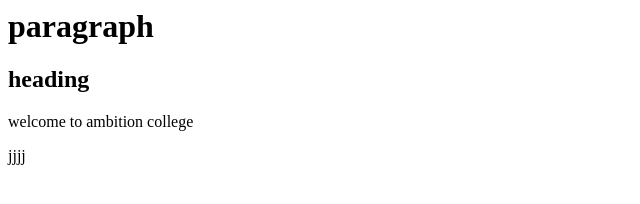
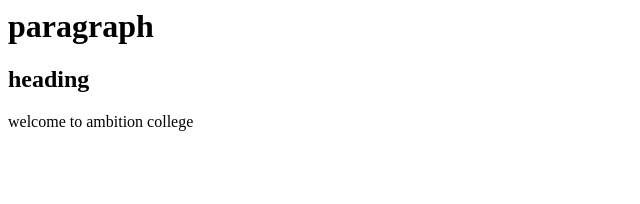
Before and after one commit to VigyanRai/ambition_college, a plain HTML site: page index.html in a window 1280 px wide. Shown: the full height of the page, 0-640 px from the left. Drawn offline with Linux system fonts and the light colour scheme.

```diff
--- a/index.html
+++ b/index.html
@@ -1,4 +1,3 @@
 <h1>paragraph</h1>
 <h2>heading</h2>
 <p> welcome to ambition college</p>
-<p>jjjj</p>
```
Also changed, not shown: 1 other file.
